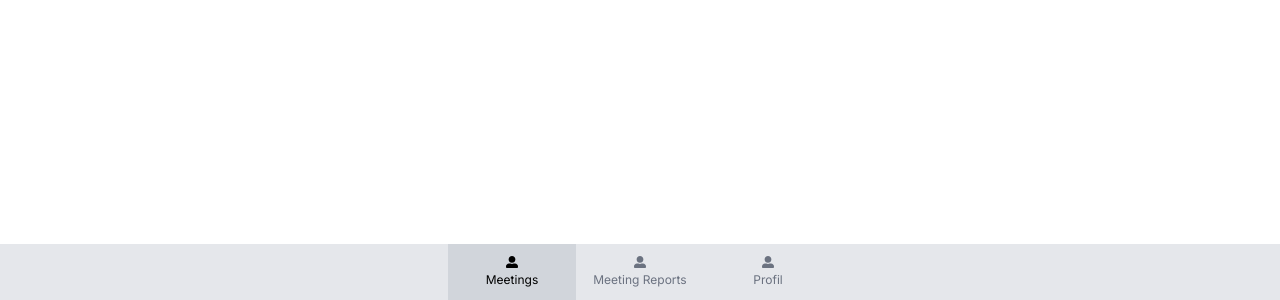
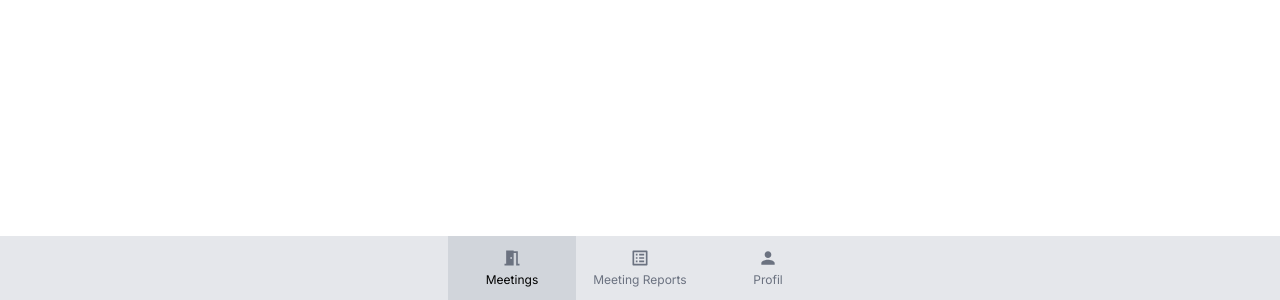
Before and after one commit to schmidt-timo/Meeting-Support-App, a Next.js app: page / in a window 1280 px wide. Shown: the part 500-800 px from the top of the page. Built offline with nearby package versions, Linux system fonts and the light colour scheme.

Commit message:
Replace icons

```diff
--- a/components/MobileNavigation/MobileNavigation.tsx
+++ b/components/MobileNavigation/MobileNavigation.tsx
@@ -1,5 +1,5 @@
 import React from "react";
-import { FaUserAlt } from "react-icons/fa";
+import { MdMeetingRoom, MdListAlt, MdPerson } from "react-icons/md";
 
 type NavItemProps = {
   id: string;
@@ -39,7 +39,7 @@ const MobileNavigation = ({ activeItemId, onSelect }: Props) => {
         id="nav_meetings"
         onSelect={(id) => setActiveItem(id)}
       >
-        <FaUserAlt text-gray-500 w-4 h-4 />
+        <MdMeetingRoom className="text-gray-500 w-5 h-5" />
         <p>Meetings</p>
       </NavItem>
       <NavItem
@@ -47,16 +47,14 @@ const MobileNavigation = ({ activeItemId, onSelect }: Props) => {
         id="nav_reports"
         onSelect={(id) => setActiveItem(id)}
       >
-        <FaUserAlt text-gray-500 w-4 h-4 />
-        <p>Meeting Reports</p>
+        <MdListAlt className="text-gray-500 w-5 h-5" /> <p>Meeting Reports</p>
       </NavItem>
       <NavItem
         active={activeItem === "nav_profile"}
         id="nav_profile"
         onSelect={(id) => setActiveItem(id)}
       >
-        <FaUserAlt text-gray-500 w-4 h-4 />
-        <p>Profil</p>
+        <MdPerson className="text-gray-500 w-5 h-5" /> <p>Profil</p>
       </NavItem>
     </div>
   );
```
